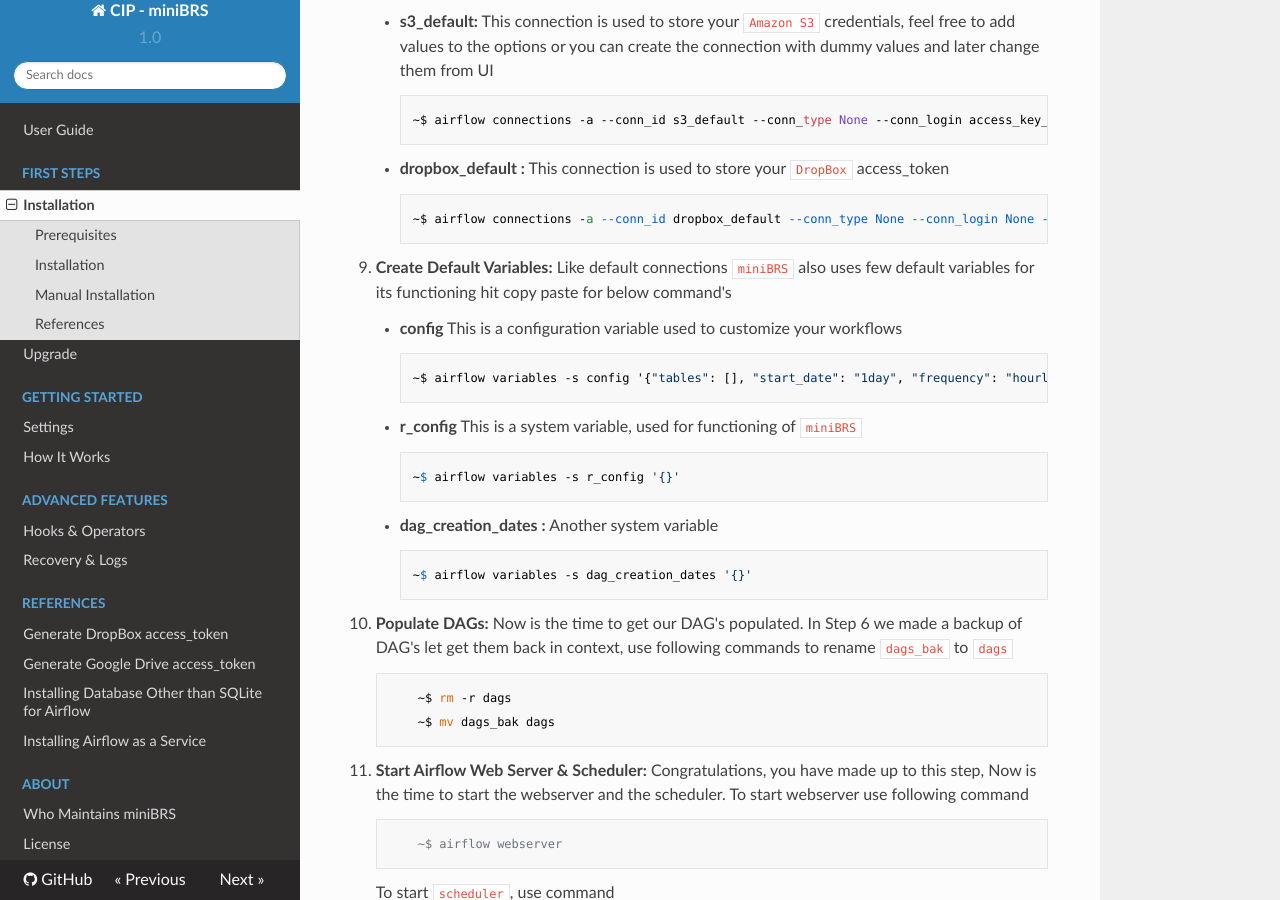
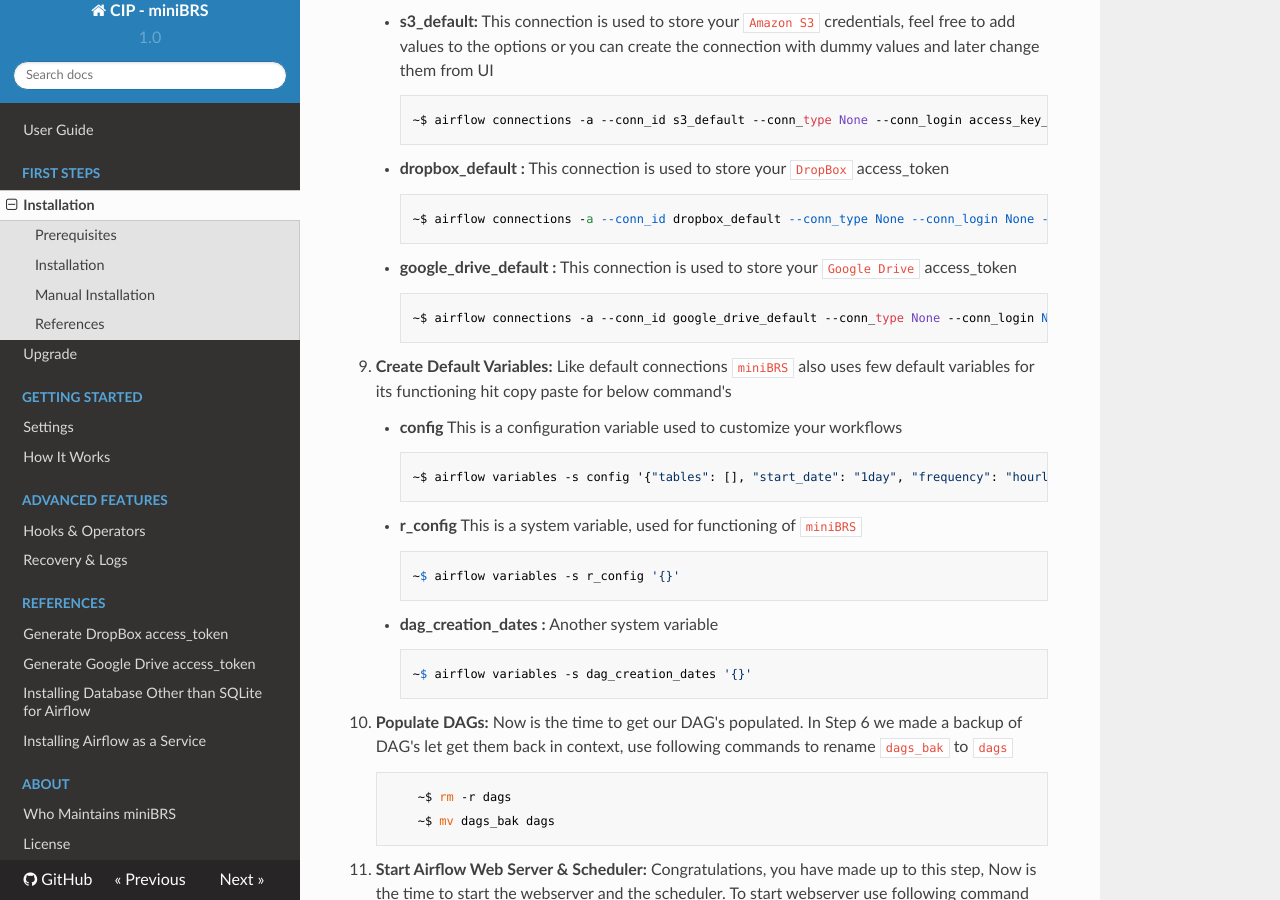
Before and after one commit to shahbaz-ali/miniBRS, an MkDocs documentation site: the page built from docs/installation.md, in a window 1280 px wide and 900 px high, scrolled down 5383 px. Built offline with MkDocs 1.6.1, drawn with Linux system fonts in a browser that asks for light colours; nearby versions of some CDN libraries.

Commit message:
add google_drive connection creation step to manual installation part of installation document

```diff
--- a/docs/installation.md
+++ b/docs/installation.md
@@ -225,6 +225,10 @@ Manual Installation
 
             ~$ airflow connections -a --conn_id dropbox_default --conn_type None --conn_login None --conn_password None
 
+    * **google_drive_default :** This connection is used to store your `Google Drive` access_token
+
+            ~$ airflow connections -a --conn_id google_drive_default --conn_type None --conn_login None --conn_password None --conn_extra '{"access_token": "<YOUR-ACCESS-TOKEN_HERE>","scope": "https://www.googleapis.com/auth/drive","token_type": "Bearer","expires_in": 3599,"refresh_token": "<YOUR-REFRESH-TOKEN_HERE>"}'
+
 9. **Create Default Variables:** Like default connections `miniBRS` also uses few default variables for its functioning
     hit copy paste for below command's
 
```
